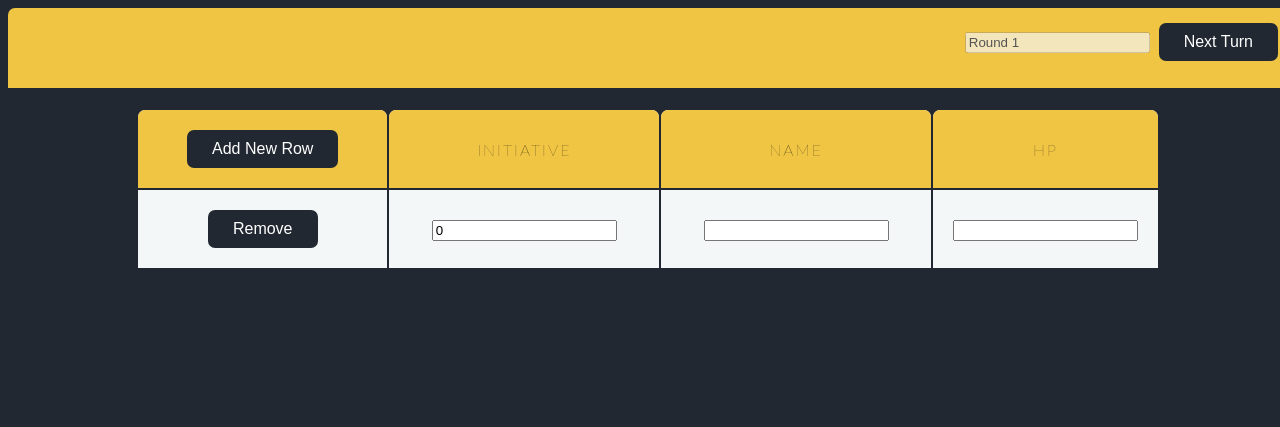
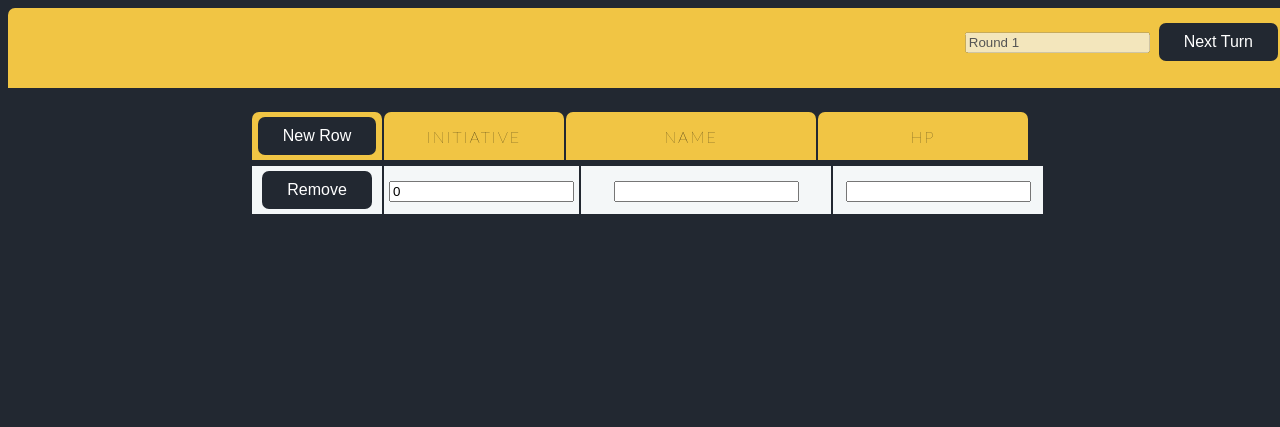
Before and after one commit to AlejandroSotoCastro/Initiative_Counter, a plain HTML site: page One_file_Initiative_counter.html in a window 1280 px wide. Drawn offline with Linux system fonts and the light colour scheme.

Commit message:
Update One_file_Initiative_counter.html

```diff
--- a/One_file_Initiative_counter.html
+++ b/One_file_Initiative_counter.html
@@ -1,15 +1,36 @@
 <!DOCTYPE html>
 <html lang="en">
-<meta name="viewport" content="width=device-width, initial-scale=1.0">
+
+
+
 <style>
 body {
   width: 100vw;
   height: 100vh;
-  overflow-y: hidden;
+  overflow: hidden;
   background-color: #222831;
   font-family: sans-serif;
+
+}
+/* width */
+::-webkit-scrollbar {
+  width: 13px;
 }
 
+/* Track */
+::-webkit-scrollbar-track {
+  background: #f1f1f1;
+}
+
+/* Handle */
+::-webkit-scrollbar-thumb {
+  background: #888;
+}
+
+/* Handle on hover */
+::-webkit-scrollbar-thumb:hover {
+  background: #555;
+}
 
 .button {
   background-color: #222831;
@@ -42,21 +63,43 @@ body {
   border-top-right-radius: 7px;
 }
 
+table {
+  width: 800px;
+  table-layout: fixed;
 
-.cont{
-  width: 100vw;
-  height: 100vh;
-  overflow-y: scroll;
 
-}
-table {
   height: 40%;
    left: 10%;
    margin: 20px auto;
-  overflow-y: scroll;
-  position: static;
-  width: 80%;
   color: #000;
+
+	}
+
+table th,
+table td {
+  padding: 5px;
+  text-align: center;
+}
+.fixed_headers td:nth-child(1),
+.fixed_headers th:nth-child(1) {
+	min-width: 120px;
+	}
+		.fixed_headers td:nth-child(2),
+		.fixed_headers th:nth-child(2) {
+			min-width: 170px;
+		}
+		.fixed_headers td:nth-child(3),
+		.fixed_headers th:nth-child(3) {
+			width: 240px;
+		}
+
+		.fixed_headers td:nth-child(4),
+		.fixed_headers th:nth-child(4) {
+			width: 200px;
+		}
+.fixed_headers thead {
+	background-color: #222831;
+
 }
 
 thead th {
@@ -71,25 +114,44 @@ thead th {
   border-top-right-radius: 7px;
 
 }
+.fixed_headers thead tr {
+	display: block;
+	position: relative;
+}
 
-tr {
+.fixed_headers tbody {
+	display: block;
+	overflow: auto;
+	width: 100%;
+	height: 600px;
+}
+
+tbody tr {
 background: #f4f7f8;
-  border-bottom: 1px solid #FFF;
-  margin-bottom: 5px;
+border: 2px solid #222831;
 }
 
 th, td {
   font-family: 'Lato', sans-serif;
   font-weight: 400;
   font-size: 18px;
-  padding: 20px;
-  text-align: center;
-  width: 33.3333%;
+
+
+
+}
+		.old_ie_wrapper {
+			height: 300px;
+			width: 750px;
+			overflow-x: hidden;
+			overflow-y: auto;
+		}
+		.old_ie_wrapper tbody {
+			height: auto;
 		}
 
-/* display style end */
+</style>
 
-</style>
+
 <head>
   <meta charset="UTF-8">
   <meta name="viewport" content="width=device-width, initial-scale=1.0">
@@ -113,175 +175,160 @@ th, td {
 
 
 // select the <input type="text" class="display" disabled> element
-const display = document.querySelector('.display');
+const display = document.querySelector(".display");
 
 var table = document.getElementById("table");
 
-
-
-
-display.value="Round 1"
-var round_counter=1;
-var turn_counter=1;
+display.value = "Round 1";
+var round_counter = 1;
+var turn_counter = 1;
 
 var arrHead = new Array();
-arrHead = ['','INITIATIVE', 'NAME', 'HP']; // table headers.
+arrHead = ["", "INITIATIVE", "NAME", "HP"]; // table headers.
 
 // first create a TABLE structure by adding few headers.
 
 function createTable() {
-        var empTable = document.createElement('table');
-        empTable.setAttribute('id', 'empTable'); // table id.
-
-        var thead = empTable.createTHead ()
+  var empTable = document.createElement("table");
+  empTable.setAttribute("id", "empTable"); // table id.
+  empTable.setAttribute("class", "fixed_headers");
+  var thead = empTable.createTHead();
   var tr = empTable.insertRow(-1);
   thead.appendChild(tr);
 
   for (var h = 0; h < arrHead.length; h++) {
-	    var th = document.createElement('th'); // create table headers
-	    if(h==0){//first colum
-	        var button= document.createElement('input');
-                button.setAttribute('type', 'button');
-                button.setAttribute('value', 'Add New Row');
-   		button.setAttribute('class', 'button');
+    var th = document.createElement("th"); // create table headers
+    if (h == 0) {
+      //first colum
+      var button = document.createElement("input");
+      button.setAttribute("type", "button");
+      button.setAttribute("value", "New Row");
+      button.setAttribute("class", "button");
 
       // add button's 'onclick' event.
-                button.setAttribute('onclick', 'addRow()');
+      button.setAttribute("onclick", "addRow()");
 
       th.appendChild(button);
-
-	    }
-
-            else {
+    } else {
       th.innerHTML = arrHead[h];
-
     }
     tr.appendChild(th);
   }
-
-        var div = document.getElementById('cont');
-        div.appendChild(empTable);  // add the TABLE to the container.
+  var div = document.getElementById("cont");
+  div.appendChild(empTable); // add the TABLE to the container.
   addRow();
 }
 
 // now, add a new to the TABLE.
 function addRow() {
-        var empTab = document.getElementById('empTable');
+  var empTab = document.getElementById("empTable");
 
-        var rowCnt = empTab.rows.length;   // table row count.
+  var rowCnt = empTab.rows.length; // table row count.
   var tr = empTab.insertRow(-1); // the table row.
+  var tbody = empTab.getElementsByTagName('tbody')[0];
+  tbody.appendChild(tr);
   //tr = empTab.insertRow(rowCnt);
 
   for (var c = 0; c < arrHead.length; c++) {
-            var td = document.createElement('td'); // table definition.
+    var td = document.createElement("td"); // table definition.
     td = tr.insertCell(c);
 
-            if (c == 0) {      // the first column.
+    if (c == 0) {
+      // the first column.
       // add a button in every new row in the first column.
-                var button = document.createElement('input');
+      var button = document.createElement("input");
 
       // set input attributes.
-                button.setAttribute('type', 'button');
-                button.setAttribute('value', 'Remove');
-		button.setAttribute('class', 'button');
+      button.setAttribute("type", "button");
+      button.setAttribute("value", "Remove");
+      button.setAttribute("class", "button");
 
       // add button's 'onclick' event.
-                button.setAttribute('onclick', 'removeRow(this)');
+      button.setAttribute("onclick", "removeRow(this)");
 
       td.appendChild(button);
-            }
-            else {
+    } else {
       // 2nd, 3rd and 4th column, will have textbox.
-                var ele = document.createElement('input');
-                ele.setAttribute('type', 'text');
-                ele.setAttribute('value', '');
+      var ele = document.createElement("input");
+      ele.setAttribute("type", "text");
+      ele.setAttribute("value", "");
 
-		if(c == 1) {
-			ele.setAttribute('onBlur',"sortTable()");
-			ele.setAttribute('id',"init");
-			ele.setAttribute('type', 'number');
-			ele.setAttribute('autocomplete', 'off');
-			ele.setAttribute('value', '0');
+      if (c == 1) {
+        ele.setAttribute("onBlur", "sortTable()");
+        ele.setAttribute("id", "init");
+        ele.setAttribute("type", "number");
+        ele.setAttribute("autocomplete", "off");
+        ele.setAttribute("value", "0");
       }
 
       td.appendChild(ele);
     }
-
   }
-
 }
-
 
 // function to delete a row.
 function removeRow(oButton) {
-        var empTab = document.getElementById('empTable');
-        var thisRow =oButton.parentNode.parentNode.rowIndex;
-	console.log("Before delete row "+thisRow +" on turn "+(turn_counter-1)+" tblsize "+ (empTab.rows.length-1));
+  var empTab = document.getElementById("empTable");
+  var thisRow = oButton.parentNode.parentNode.rowIndex;
+  console.log(
+    "Before delete row " +
+      thisRow +
+      " on turn " +
+      (turn_counter - 1) +
+      " tblsize " +
+      (empTab.rows.length - 1)
+  );
 
-    if(thisRow<turn_counter-1){
-
-    	turn_counter-=1;
-    	console.log("a row before turn was deleted ")
-
-    }
-
-	else if(thisRow===turn_counter-1){
-
-		if (thisRow!=(empTab.rows.length-1)){
+  if (thisRow < turn_counter - 1) {
+    turn_counter -= 1;
+    console.log("a row before turn was deleted ");
+  } else if (thisRow === turn_counter - 1) {
+    if (thisRow != empTab.rows.length - 1) {
       console.log("last row turn deleted");
       turn();
-			turn_counter-=1;
-
-			}
-		else if(thisRow===1){
-			console.log("first row deleted")
-
-		}
-		else{
-
+      turn_counter -= 1;
+    } else if (thisRow === 1) {
+      console.log("first row deleted");
+    } else {
       turn();
       console.log(turn_counter);
     }
 
-
-		console.log("Current turn row was deleted "+oButton.parentNode.parentNode.rowIndex);
-
+    console.log(
+      "Current turn row was deleted " + oButton.parentNode.parentNode.rowIndex
+    );
   }
 
-
   empTab.deleteRow(oButton.parentNode.parentNode.rowIndex); // buttton -> td -> tr
-      console.log("After delete row "+thisRow +" on turn "+(turn_counter-1)+" tblsize "+ (empTab.rows.length-1));
-
+  console.log(
+    "After delete row " +
+      thisRow +
+      " on turn " +
+      (turn_counter - 1) +
+      " tblsize " +
+      (empTab.rows.length - 1)
+  );
 }
 
 function turn() {
-
-
   var table = document.getElementById("empTable");
   var rows = table.rows;
-   for (i = 1; i < (rows.length ); i++) {
-
-	rows[i].style.backgroundColor= "#f4f7f8";
+  for (i = 1; i < rows.length; i++) {
+    rows[i].style.backgroundColor = "#f4f7f8";
   }
-   if(rows.length===turn_counter){
-   turn_counter=1;
-   round_counter= round_counter + 1;
+  if (rows.length === turn_counter) {
+    turn_counter = 1;
+    round_counter = round_counter + 1;
     //rows[turn_counter].style.backgroundColor= "#78c986";
     // console.log("New Round")
-   }
-   else{
-
-
+  } else {
     //console.log("Next Turn")
   }
-  rows[turn_counter].style.backgroundColor= "#78c986";
-  turn_counter+=1;
-  display.value=("Round " + round_counter.toString());
+  rows[turn_counter].style.backgroundColor = "#78c986";
+  turn_counter += 1;
+  display.value = "Round " + round_counter.toString();
   //console.log("current turn "+ (turn_counter-1));
-
 }
-
-
 
 function sortTable() {
   var table, i, x, y;
@@ -294,18 +341,16 @@ function sortTable() {
     var rows = table.rows;
 
     // Loop to go through all rows
-                    for (i = 1; i < (rows.length - 1); i++) {
+    for (i = 1; i < rows.length - 1; i++) {
       var Switch = false;
 
       // Fetch 2 elements that need to be compared
       x = rows[i].cells[1].children[0].value;
-                        y = rows[i+1].cells[1].children[0].value;
+      y = rows[i + 1].cells[1].children[0].value;
 
       // Check if 2 rows need to be switched
-                        if (parseInt(x) <parseInt(y) )
-                            {
-
-  				console.log(x,y);
+      if (parseInt(x) < parseInt(y)) {
+        console.log(x, y);
         // If yes, mark Switch as needed and break loop
         Switch = true;
         break;
@@ -322,7 +367,5 @@ function sortTable() {
 
 
 
-
-
 </script>
 </html>
```
Lines whose indentation alone changed are shown as unchanged.
